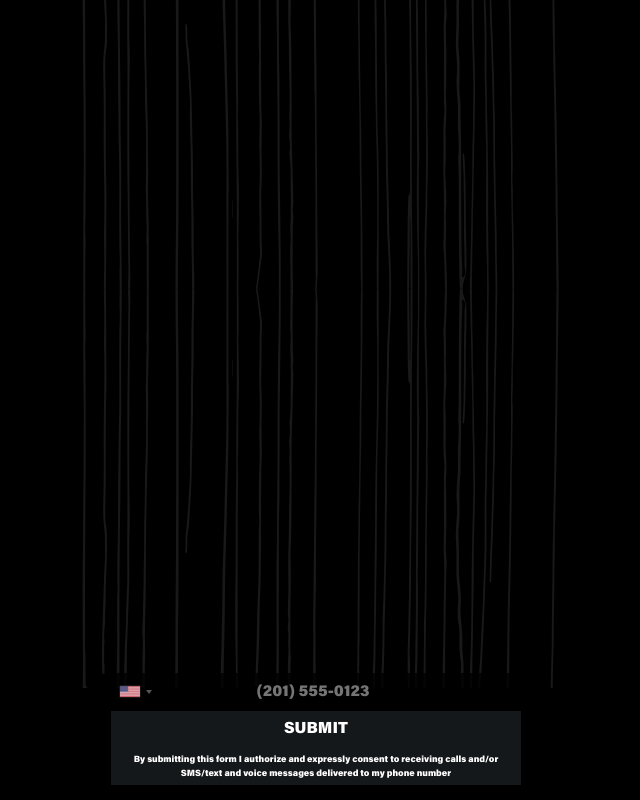
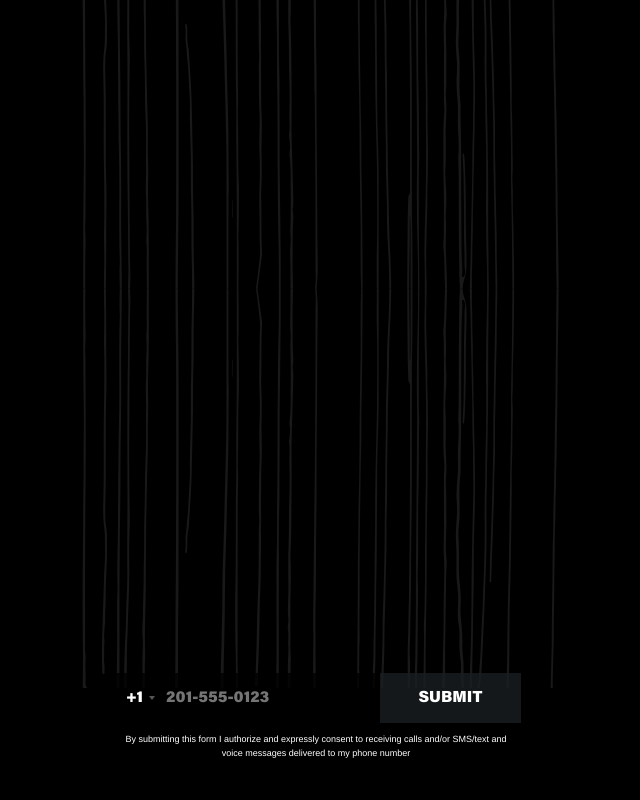
Before and after one commit to puppycodes/arca, a plain HTML site: page index.html in a window 1280 px wide. Shown: the part 1909-2709 px from the top of the page, without its empty margins (324-964 px from the left). Drawn offline with nearby package versions, Linux system fonts and the light colour scheme; a script that the page names is missing.

Commit message:
update form styling less spammy

```diff
--- a/css/main.css
+++ b/css/main.css
@@ -517,6 +517,9 @@ a {
 
 .top {
   width: 100%;
+      display: flex;
+      justify-content: center;
+      align-items: center;
 
 }
 
@@ -532,20 +535,18 @@ form {
       bottom: 15px;
 }
 
-button {
-  width: 100%;
-  height: 100%;
-}
+
 
 .consent {
-  background-color: #1a1f23c7;
+  background-color: #000000c7;
   color: white;
   font-size: 9px;
-  padding: 5px;
+  padding: 10px;
   position: relative;
   width: 100%;
   bottom: 0;
   text-align: center;
+  font-family: helvetica;
 
 }
 
@@ -554,6 +555,8 @@ button {
     border: none;
     padding: 0.6rem;
     margin: 0;
+    height: 50px;
+    width: 50%;
     text-transform: uppercase;
     text-decoration: none;
     background: transparent;
@@ -582,18 +585,12 @@ button:hover, button:focus {
 .iti--allow-dropdown input, .iti--allow-dropdown input[type="tel"] {
   width: 100%;
   border-radius: 0px;
-  text-align: center;
-  padding-left: 0;
   font-family: Acumin Pro;
+  height: 50px;
 
 }
 
-
-
-button:focus {
-    outline: 1px solid #fff;
-    outline-offset: -4px;
-}
+:focus { outline: none;}
 
 button:active {
     transform: scale(0.99);
@@ -649,3 +646,12 @@ button:focus {
        background-color: transparent;
        color: #ffffff;
      }
+
+     .iti--separate-dial-code .iti__selected-dial-code {
+         margin-left: 6px;
+         color: white;
+     }
+
+     .iti__flag {
+       display: none;
+     }
--- a/index.html
+++ b/index.html
@@ -120,7 +120,7 @@ window.intlTelInput(input, {
   // onlyCountries: ['us', 'gb', 'ch', 'ca', 'do'],
   // placeholderNumberType: "MOBILE",
   // preferredCountries: ['cn', 'jp'],
-  // separateDialCode: true,
+  separateDialCode: true,
   utilsScript: "js/utils.js",
 });
 
```
